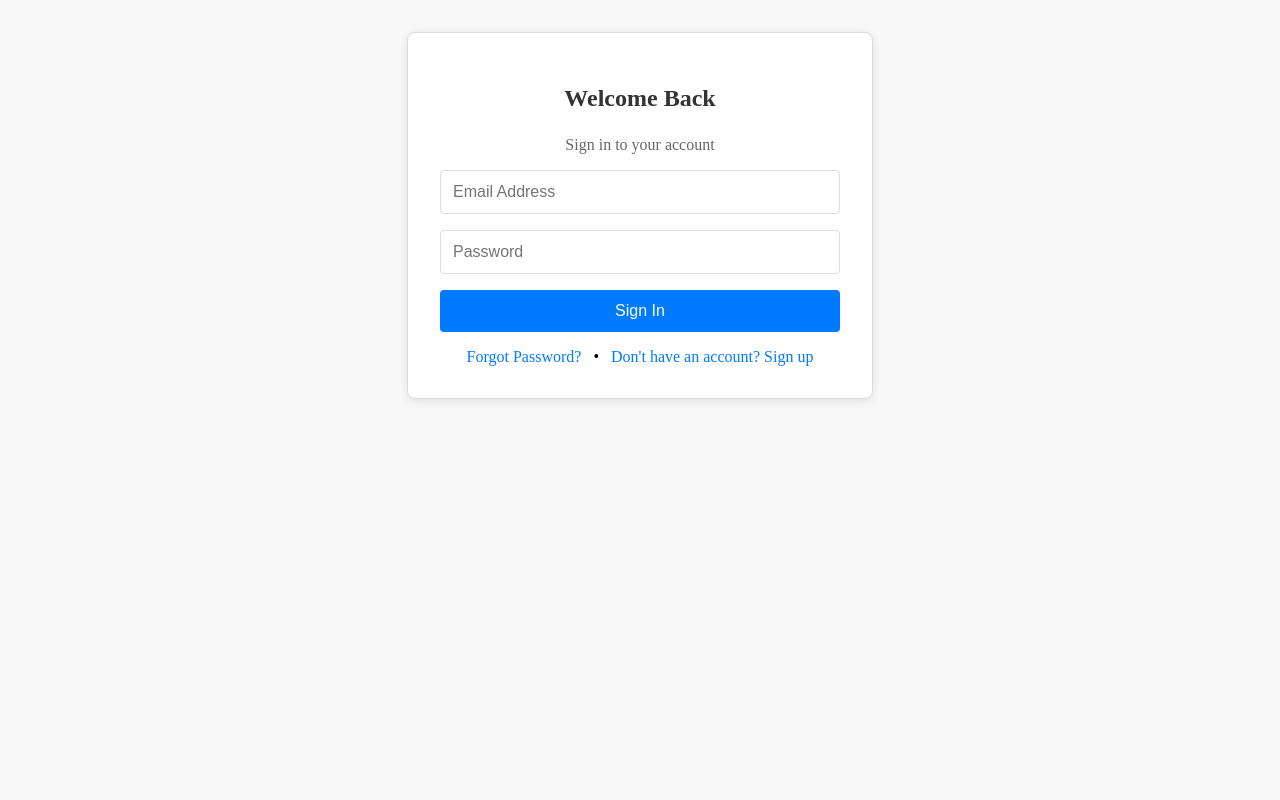
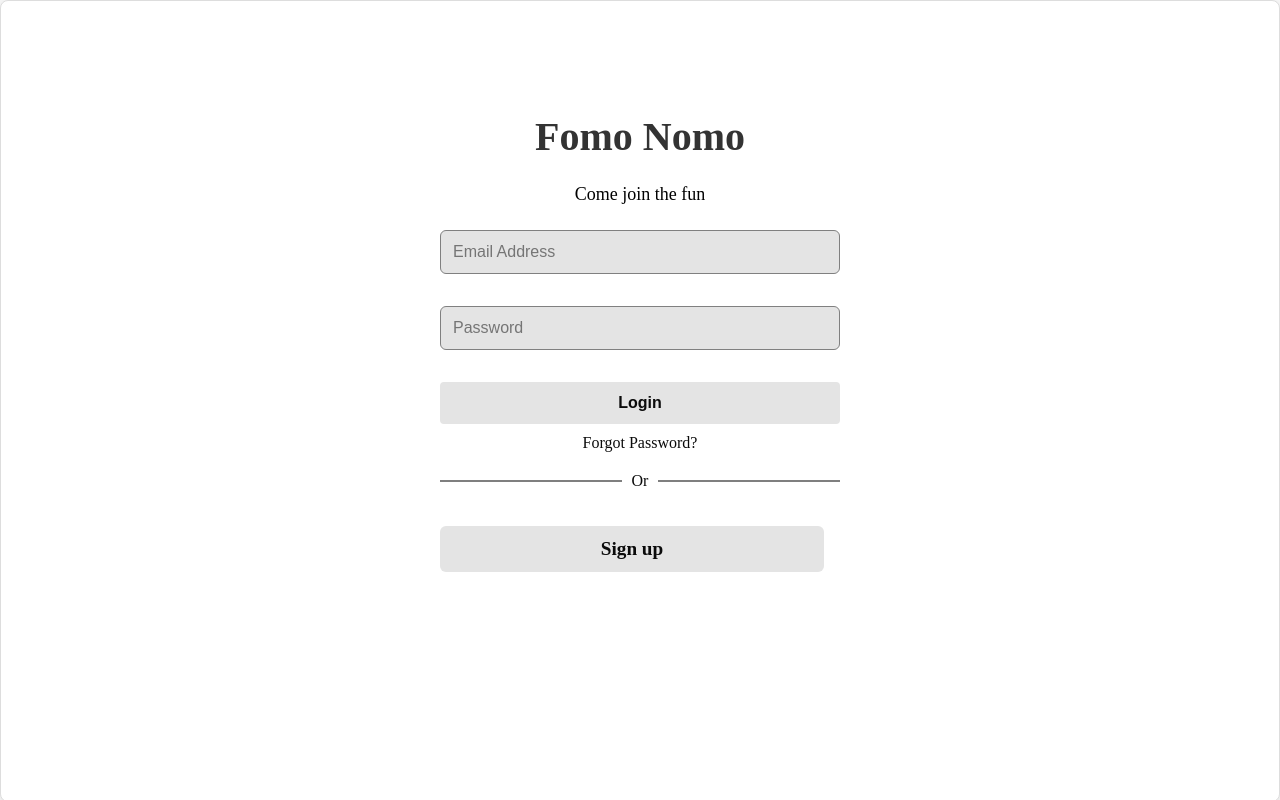
Before and after one commit to FOMO-NOMO/Large_Project_COP4331, a React app in the folder main/frontend/: page /login in a window 1280 px wide. Built offline with nearby package versions, Linux system fonts and the light colour scheme; the HTML template or start-up script is replaced by a standard one.

Commit message:
Add style to auth containers

```diff
--- a/main/frontend/src/components/Auth/LoginForm.tsx
+++ b/main/frontend/src/components/Auth/LoginForm.tsx
@@ -53,8 +53,10 @@ export default function LoginForm(props: LoginFormProps) {
 
   return (
     <div className="auth-container">
-      <h2>Welcome Back</h2>
-      <p>Sign in to your account</p>
+      <div className="auth-header">
+        <h2>Fomo Nomo</h2>
+        <p>Come join the fun</p>
+      </div>
 
       <form onSubmit={handleSubmit}>
         <input
@@ -77,9 +79,21 @@ export default function LoginForm(props: LoginFormProps) {
           disabled={isLoading}
         />
 
-        <button type="submit" disabled={isLoading}>
-          {isLoading ? "Signing in..." : "Sign In"}
-        </button>
+        <div className="login-button-container">
+          <button type="submit" disabled={isLoading}>
+            {isLoading ? "Loggin in..." : "Login"}
+          </button>
+          <Link className="link forgot-pass-link" to="/forgot-password">Forgot Password?</Link>
+          <div className="divider">
+            <span>Or</span>
+          </div>
+        </div>
+
+
+        <div className="sign-up-button">
+          <Link className="link sign-up-link" to="/register">Sign up</Link>
+        </div>
+
       </form>
 
       {error && (
@@ -88,11 +102,11 @@ export default function LoginForm(props: LoginFormProps) {
         </div>
       )}
 
-      <div className="auth-links">
+      {/* <div className="auth-links">
         <Link to="/forgot-password">Forgot Password?</Link>
         <span> • </span>
         <Link to="/register">Don't have an account? Sign up</Link>
-      </div>
+      </div> */}
     </div>
   );
 }
--- a/main/frontend/src/components/Auth/RegisterForm.tsx
+++ b/main/frontend/src/components/Auth/RegisterForm.tsx
@@ -128,7 +128,7 @@ export default function RegisterForm(props: RegisterFormProps) {
       )}
 
       <form onSubmit={handleSubmit}>
-        <div style={{ display: 'flex', gap: '0.5rem' }}>
+        <div className="name-row">
           <input
             type="text"
             name="firstName"
@@ -137,7 +137,6 @@ export default function RegisterForm(props: RegisterFormProps) {
             onChange={handleInputChange}
             required
             disabled={isLoading}
-            style={{ flex: 1 }}
           />
 
           <input
@@ -148,11 +147,8 @@ export default function RegisterForm(props: RegisterFormProps) {
             onChange={handleInputChange}
             required
             disabled={isLoading}
-            style={{ flex: 1 }}
           />
-        </div>
-
-        <input
+        </div>        <input
           type="email"
           name="email"
           placeholder="Email Address"
--- a/main/frontend/src/styles/main.css
+++ b/main/frontend/src/styles/main.css
@@ -104,39 +104,72 @@ nav {
 
 
 /* Auth Container Styles */
+
+.page-container{
+  height: 100vh;
+  overflow: hidden;
+}
 .auth-container {
-  max-width: 400px;
-  margin: 2rem auto;
-  padding: 2rem;
+  display: flex;
+  justify-content: center;
+  align-items: center;
+  flex-direction: column;
+  height: 100%;
+
   border: 1px solid #ddd;
   border-radius: 8px;
   box-shadow: 0 2px 10px rgba(0, 0, 0, 0.1);
-  background-color: white;
+  background-color: var(--bg-light)
+}
+
+.auth-header{
+  position: absolute;
+  top: 10%;
 }
 
 .auth-container h2 {
   text-align: center;
   margin-bottom: 1.5rem;
   color: #333;
+  font-size: 40px;
+  font-weight: bold;
 }
 
 .auth-container p {
   margin-bottom: 1rem;
-  color: #666;
   text-align: center;
+  font-size: 18px;
 }
 
 .auth-container form {
   display: flex;
   flex-direction: column;
   gap: 1rem;
+  width: 100%;
+  max-width: 400px;
+  align-items: center;
 }
 
 .auth-container input {
   padding: 12px;
-  border: 1px solid #ddd;
-  border-radius: 4px;
+  margin-bottom: 1rem;
+  width: 100%;
+  border: 1px solid var(--border);
+  background-color: var(--bg-dark);
+  border-radius: 6px;
   font-size: 16px;
+  box-sizing: border-box;
+}
+
+.name-row {
+  display: flex;
+  gap: 1rem;
+  width: 100%;
+}
+
+.name-row input {
+  margin-bottom: 0;
+  flex: 1;
 }
 
 .auth-container input:focus {
@@ -151,18 +184,23 @@ nav {
 }
 
 .auth-container button {
+  width: 100%;
+  font-size: larger;
+  font-weight: 600;
+  border-radius: 6px;
   padding: 12px;
-  background-color: #007bff;
-  color: white;
+  background-color: var(--bg-dark);
+  color: var(--text);
   border: none;
   border-radius: 4px;
   font-size: 16px;
   cursor: pointer;
   transition: background-color 0.2s;
+  margin-bottom: 10px;
 }
 
 .auth-container button:hover:not(:disabled) {
-  background-color: #0056b3;
+  background-color: var(--bg);
 }
 
 .auth-container button:disabled {
@@ -206,6 +244,85 @@ nav {
 }
 
 /* Login Form Styles */
+
+.login-button-container{
+  position: relative;
+  display: flex;
+  flex-direction: column;
+  align-items: center;
+  width: 100%;
+}
+
+.sign-up-button {
+  position: relative;
+  width: 100%;
+  padding: 0;
+  border: none;
+  background: none;
+}
+
+.sign-up-link {
+  display: flex;
+  align-items: center;
+  justify-content: center;
+  background-color: var(--bg-dark);
+  text-decoration: none;
+  color: var(--text);
+  width: 90%;
+  padding: 12px;
+  font-size: larger;
+  font-weight: 600;
+  border-radius: 6px;
+}
+
+.sign-up-link:hover {
+  background-color: var(--bg);
+}
+
+.link{
+  color: var(--text);
+  text-decoration: none;
+}
+
+.forgot-pass-link:hover{
+  color:blue;
+  text-decoration: underline;
+}
+
+
+.divider {
+  position: relative;
+  width: 100%;
+  text-align: center;
+  margin: 20px 0;
+}
+
+.divider::before {
+  content: "";
+  position: absolute;
+  top: 50%;
+  left: 0;
+  width: 100%;
+  border-top: 1px solid black;
+  transform: translateY(-50%);
+  z-index: 0;
+}
+
+.divider span {
+  position: relative;
+  background-color: var(--bg-light);
+  padding: 0 10px;
+  z-index: 1;
+  color: var(--text);
+}
+
+
+
+
+span{
+  margin-bottom: 2rem;
+}
+
 
 
 /* Feed List Styles */
```
